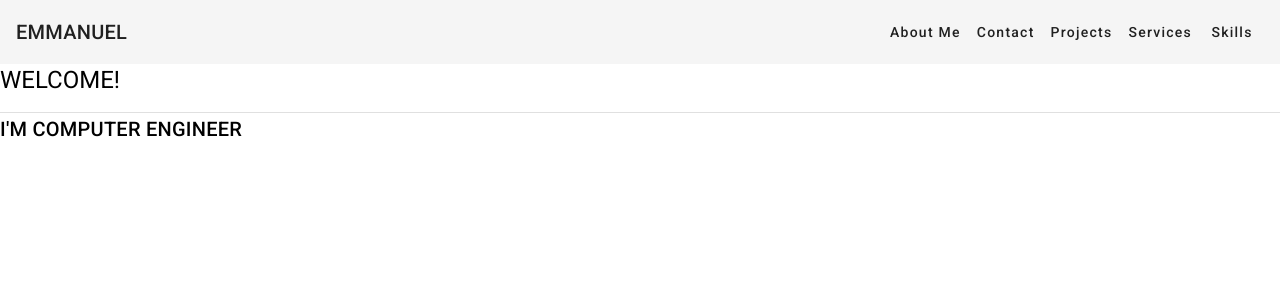
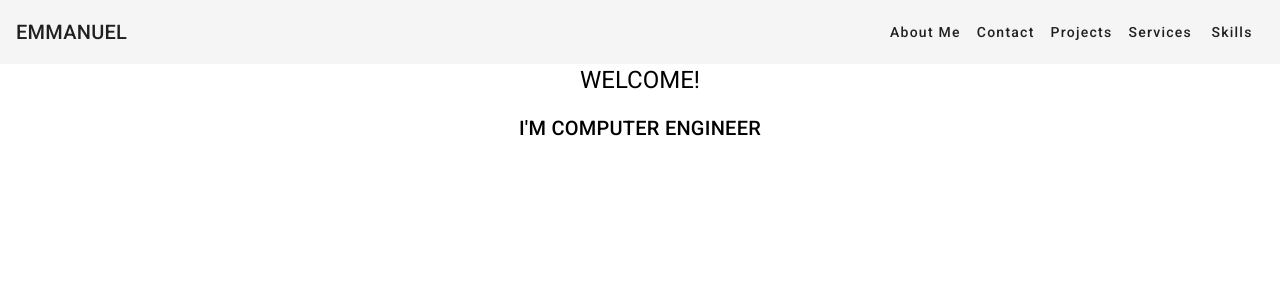
Before and after one commit to emmanuelnunoe/emmanuelnunoe, an Angular app in the folder website/emmanuelnuno/: page / in a window 1280 px wide. Shown: the top 300 px of the page. Built offline with nearby package versions, Linux system fonts and the light colour scheme.

Commit message:
text aligned

```diff
--- a/website/emmanuelnuno/src/app/app.component.html
+++ b/website/emmanuelnuno/src/app/app.component.html
@@ -1,7 +1,7 @@
 <app-navbar>
 </app-navbar>
+<div style="text-align: center">
 
-<span class="example-spacer"></span>
-<h1>WELCOME!</h1>
-<mat-divider></mat-divider>
-<h2>I'M COMPUTER ENGINEER</h2>
+    <h1>WELCOME!</h1>
+    <h2>I'M COMPUTER ENGINEER</h2>
+</div>
```
